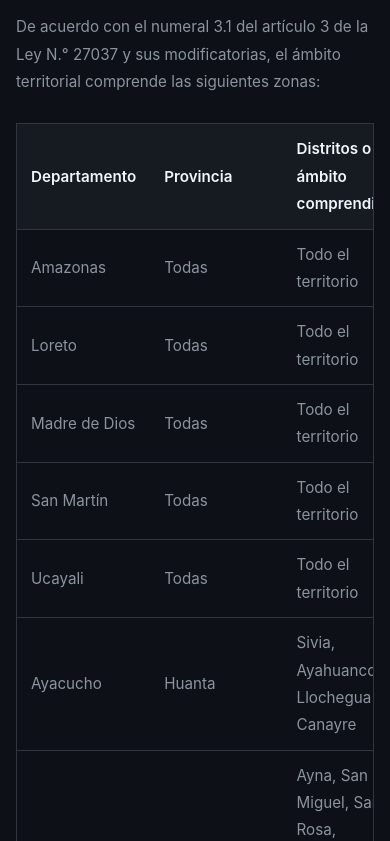
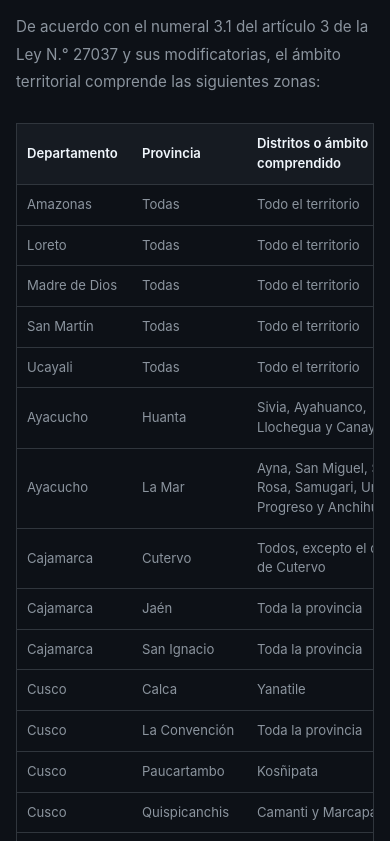
Before and after one commit to israelhuacce/steam-life, an Astro site: page /notas/regimen-amazonia in a window 390 px wide. Shown: the part 843-1684 px from the top of the page. Built offline with nearby package versions, Linux system fonts and the light colour scheme; Astro itself is replaced by a stand-in of ours.

Commit message:
Improve mobile responsiveness and note layouts

```diff
--- a/src/styles/note-detail.css
+++ b/src/styles/note-detail.css
@@ -383,3 +383,52 @@
         margin-top: 44px;
     }
 }
+
+
+/* =========================
+   TABLAS RESPONSIVE — MÓVIL
+   ========================= */
+
+@media (max-width: 600px) {
+
+    .note-detail-content table {
+        display: block;
+        width: 100%;
+        max-width: 100%;
+        min-width: 0;
+        overflow-x: auto;
+        overflow-y: hidden;
+        -webkit-overflow-scrolling: touch;
+        border-collapse: collapse;
+        font-size: 0.82rem;
+    }
+
+    .note-detail-content table thead,
+    .note-detail-content table tbody {
+        width: max-content;
+    }
+
+    .note-detail-content table tr {
+        width: max-content;
+    }
+
+    .note-detail-content table th,
+    .note-detail-content table td {
+        min-width: 115px;
+        max-width: 190px;
+        padding: 10px;
+        white-space: normal;
+        overflow-wrap: anywhere;
+        line-height: 1.5;
+    }
+
+    .note-detail-content table th:last-child,
+    .note-detail-content table td:last-child {
+        min-width: 190px;
+    }
+
+    .note-detail-content table {
+        scrollbar-width: thin;
+        scrollbar-color: var(--color-primary) var(--color-surface);
+    }
+}
```
